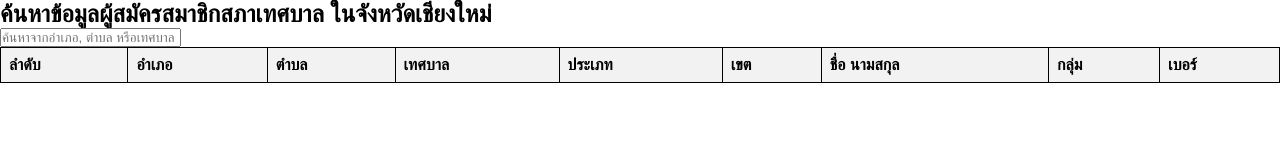
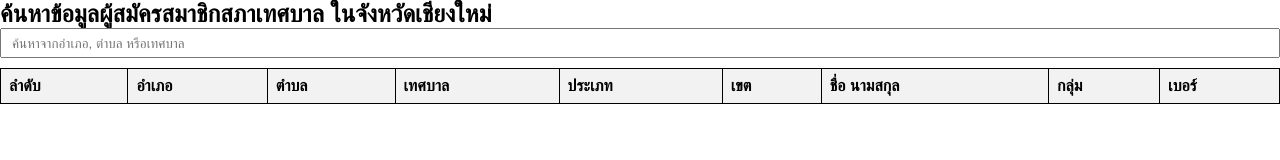
Before and after one commit to NSDTCNT/CNX-election2025, a plain HTML site: page index.html in a window 1280 px wide. Drawn offline with Linux system fonts and the light colour scheme; no server answers; a web font is replaced by a local one.

Commit message:
Update index.html

```diff
--- a/index.html
+++ b/index.html
@@ -11,6 +11,15 @@
             padding: 0;
             box-sizing: border-box;
             font-family: CPN, sans-serif;
+        }
+
+        input#search {
+            width: -webkit-fill-available;
+            height: 30px;
+            padding: 5px 10px;
+            font-family: inherit;
+            margin-bottom: 10px;
+            outline: none;
         }
         table { width: 100%; border-collapse: collapse; }
         th, td { border: 1px solid black; padding: 8px; text-align: left; }
```
